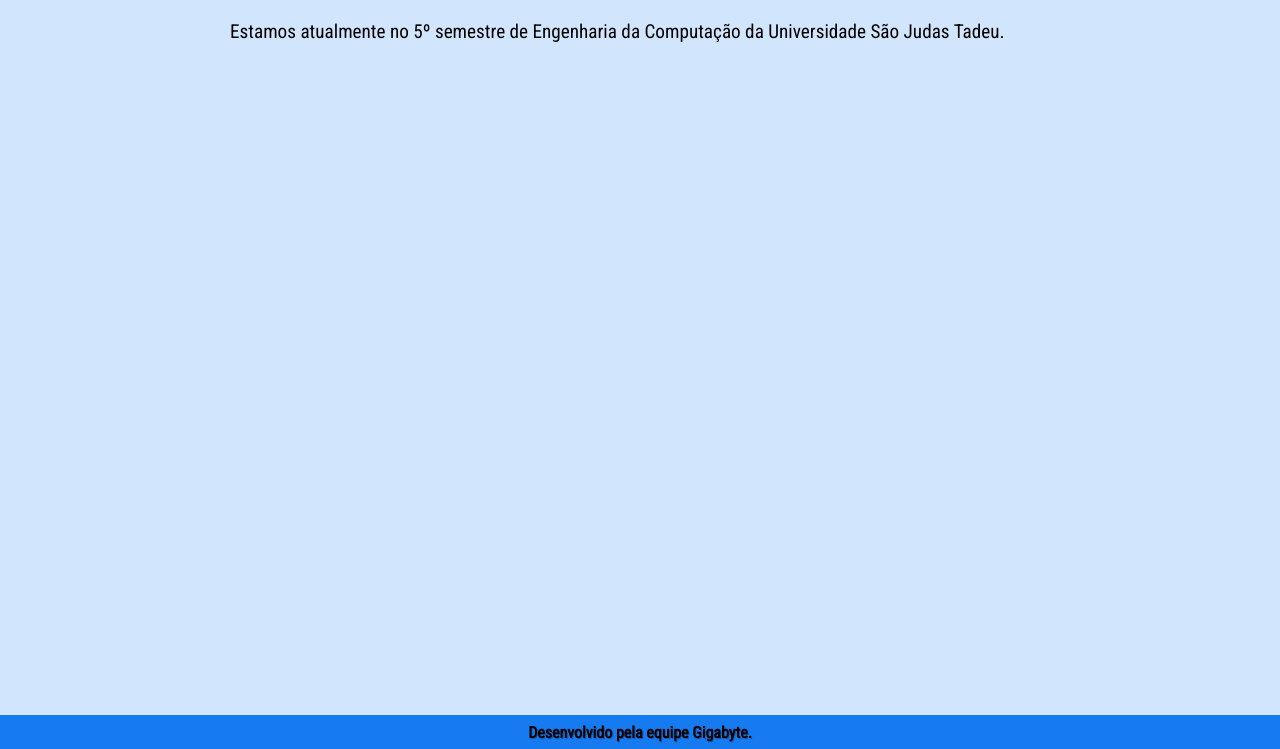
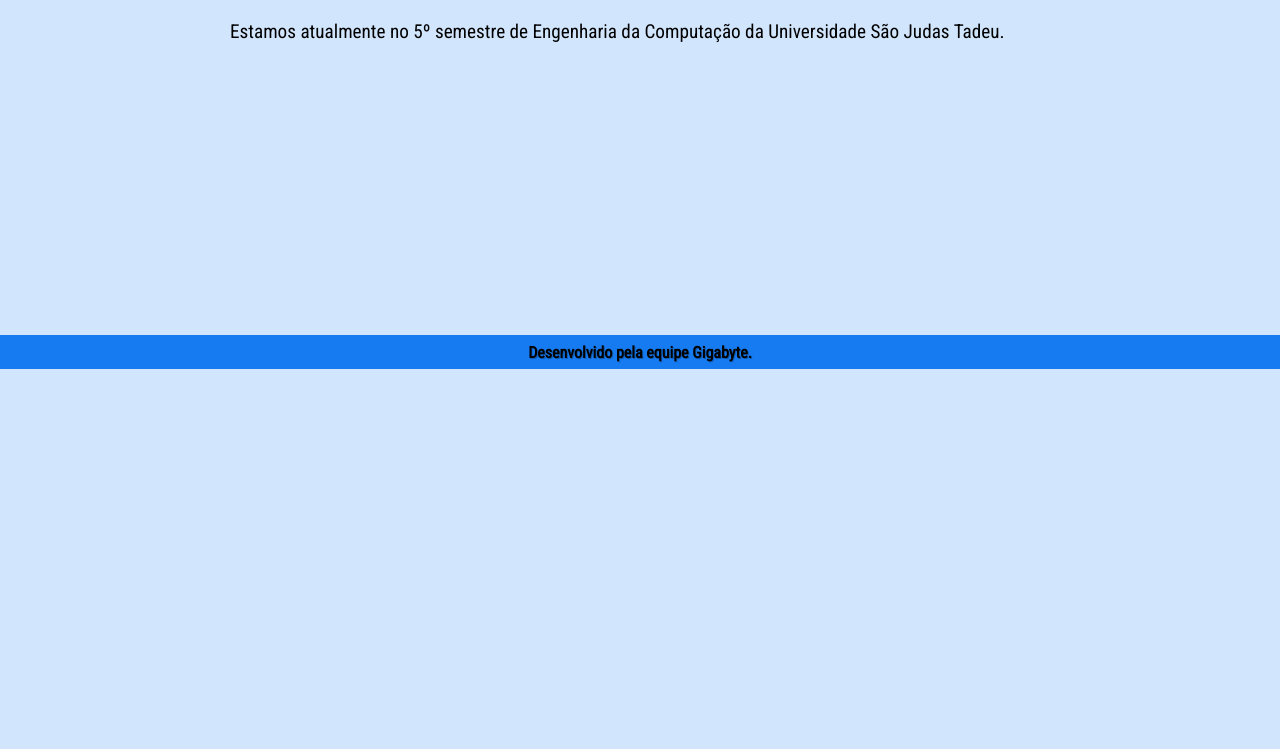
Before and after one commit to Felipex08/projetoA3-Resmat, a plain HTML site: page index.html in a window 1280 px wide. Shown: the part 614-1363 px from the top of the page. After the commit the page ends 983 px from the top, so only its background shows below. Drawn offline with Linux system fonts and the light colour scheme.

Commit message:
footer att

```diff
--- a/css/estiloPaginaInicial.css
+++ b/css/estiloPaginaInicial.css
@@ -70,7 +70,7 @@ ul {
   }
 
 footer {
-    margin-top: 672px;
+    margin-top: 292px;
     text-align: center;
     background-color: var(--cor1);
     padding: 7.5px;
```
